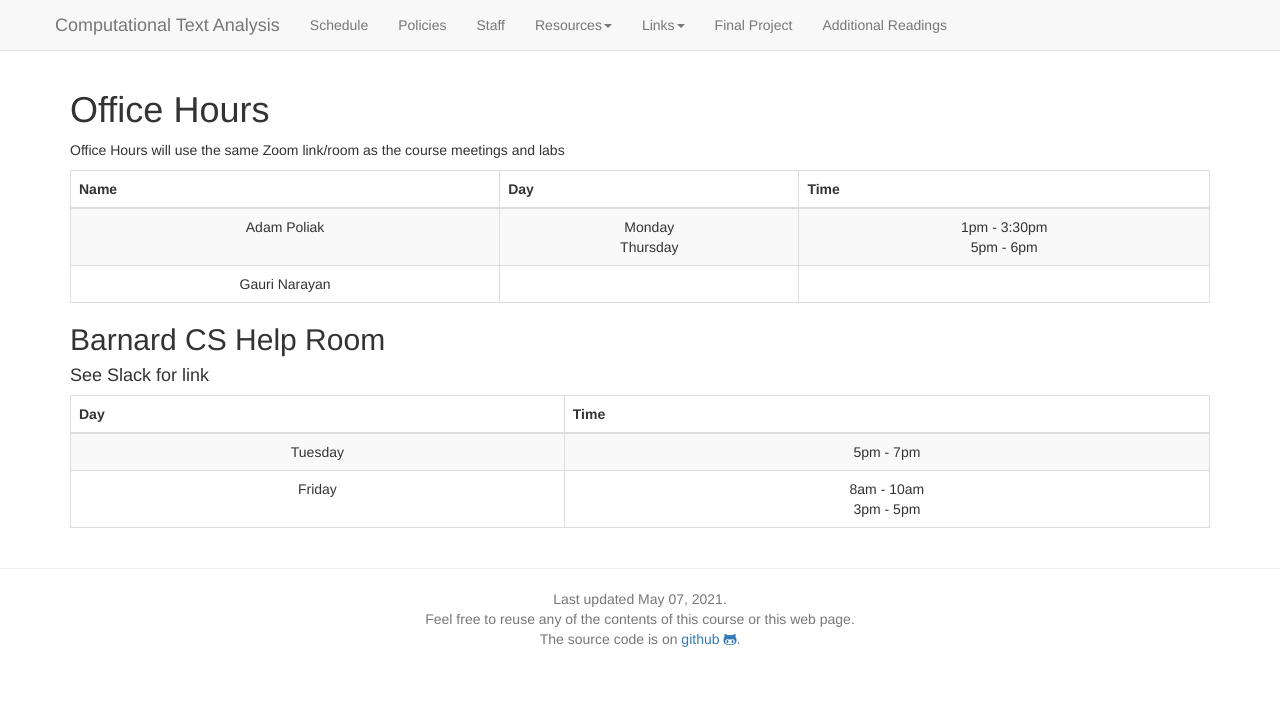
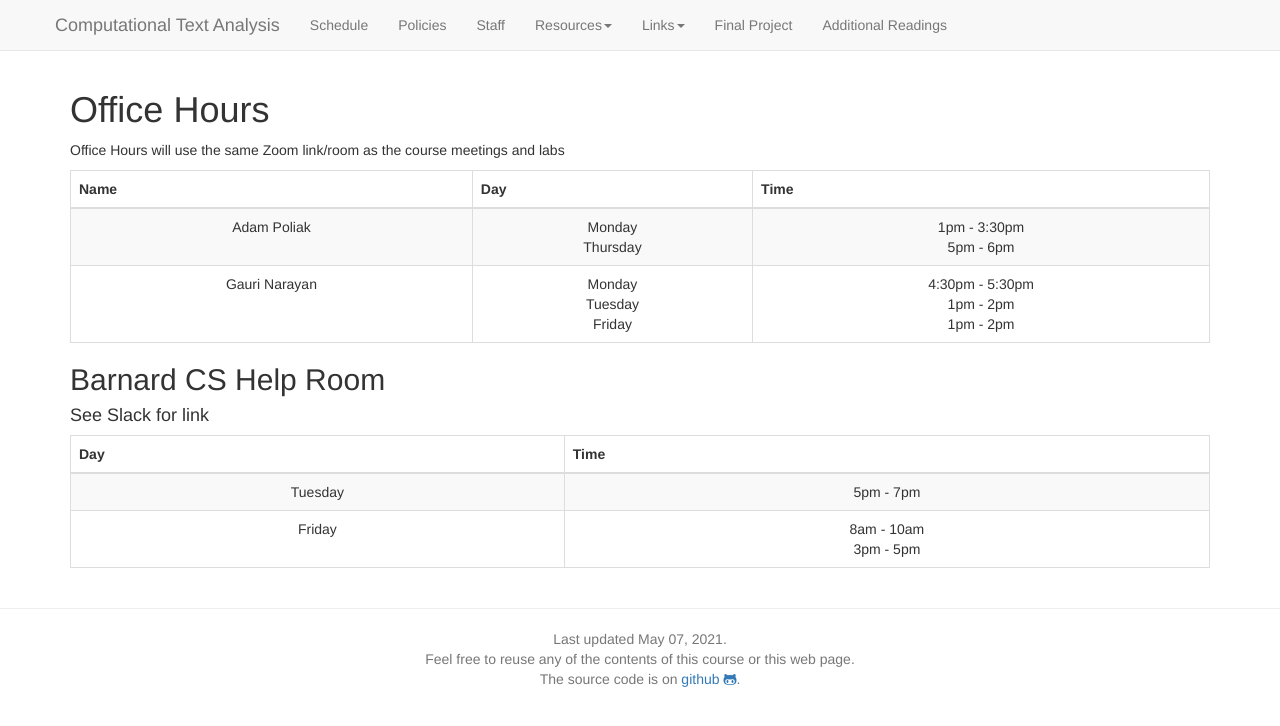
Before and after one commit to BC-COMS-2710/BC-COMS-2710.github.io, a Jekyll site: the page built from office-hours.md, in a window 1280 px wide. Shown: the top 726 px of the page. Built offline with Jekyll 4.4.1, drawn with Linux system fonts in a browser that asks for light colours; nearby versions of some CDN libraries.

Commit message:
Update office-hours.md

```diff
--- a/office-hours.md
+++ b/office-hours.md
@@ -88,8 +88,9 @@ Monday <br> Thursday </td>
 </tr>
 <tr align="center">
 <td>Gauri Narayan</td>
-<td align="center"></td>
-<td> </td>
+<td align="center">
+Monday <br> Tuesday <br> Friday </td>
+<td align="center">4:30pm - 5:30pm <br> 1pm - 2pm <br> 1pm - 2pm </td>
 </tr>
 </tbody>
 </table>
```
